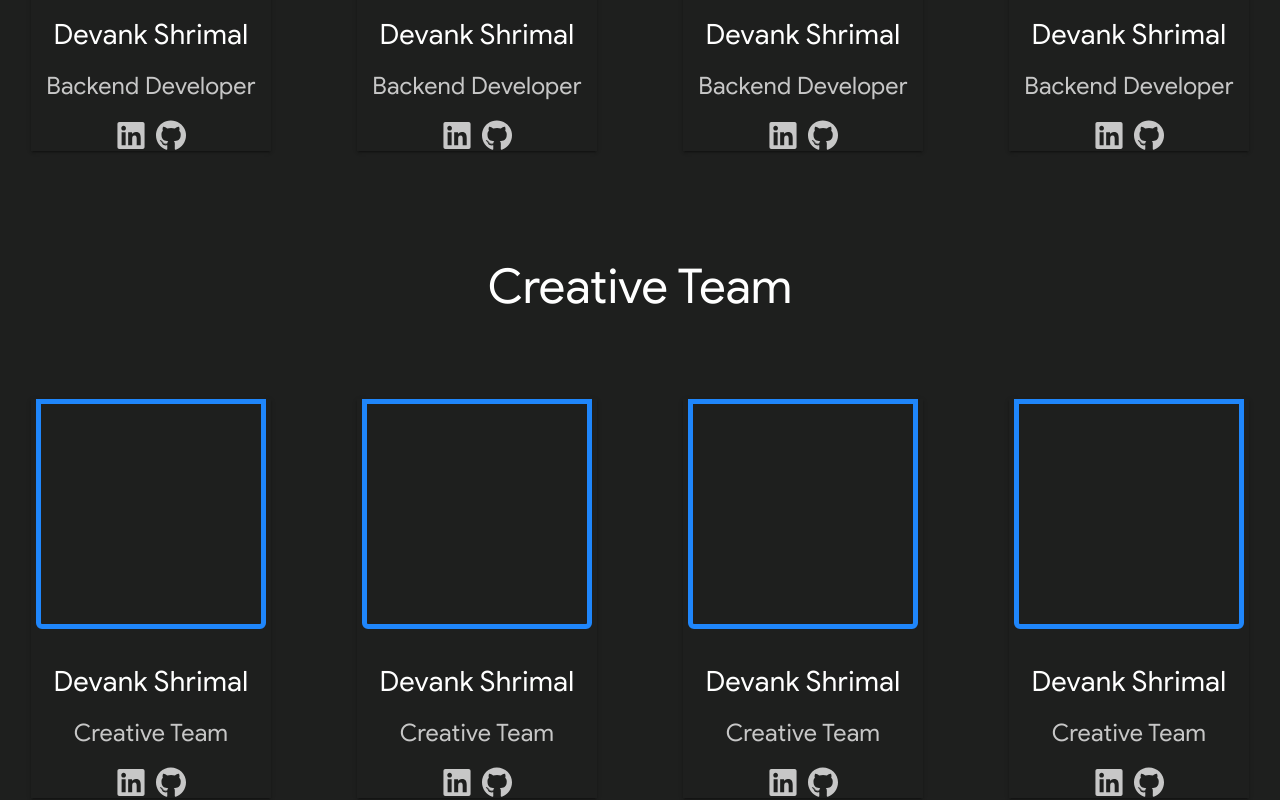
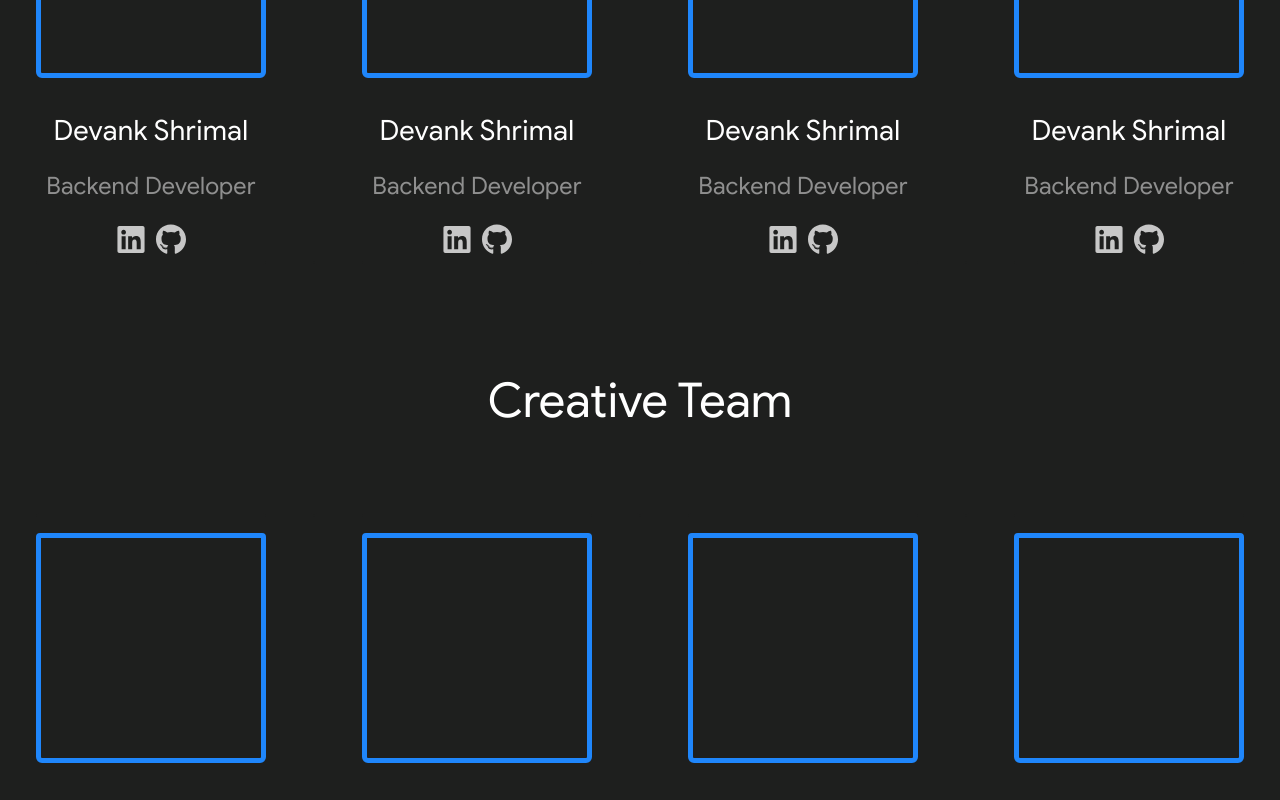
Before and after one commit to GDSC-BITSP/BITSClubs, a Vue app: page /developers in a window 1280 px wide. Shown: the part 1780-2580 px from the top of the page. Built offline with nearby package versions, Linux system fonts and the light colour scheme; what vue-js-modal would draw is missing.

Commit message:
dev page + footer, mobile view update

```diff
--- a/src/components/Card.vue
+++ b/src/components/Card.vue
@@ -1,17 +1,17 @@
 <template>
-    <v-card class="d-flex justify-space-around" color="#1E1F1E" flat tile>
-        <v-card class="mx-auto" color="#1E1F1E">
+    <v-card flat class="d-flex justify-space-around" color="#1E1F1E">
+        <v-card flat class="mx-auto dev-card" color="#1E1F1E">
             <v-img :src="require(`@/assets/images/${imgName}`)" class="dev-img justify-center mx-auto"></v-img>
 
             <v-card-title class="dev-name mx-auto mt-5 justify-center">
                 {{ name }}
             </v-card-title>
 
-            <v-card-subtitle class="dev-post mx-auto my-1 px-0">
+            <v-card-subtitle class="dev-post justify-center mx-auto my-2 px-0">
                 {{ post }}
             </v-card-subtitle>
 
-            <div class="d-flex justify-center">
+            <div class="d-flex justify-center social-logo">
                 <div class="px-1">
                     <a :href="linkedinurl">
                         <svg xmlns="http://www.w3.org/2000/svg" viewBox="0 0 448 512" class="socials">
@@ -69,6 +69,7 @@ export default {
 
     width: 230px;
     height: 230px;
+    margin-top: 20px !important;
 
     /* background: url(.jpg); */
     border: 5px solid #1F86FB;
@@ -83,7 +84,7 @@ export default {
 }
 
 .dev-name {
-    width: 240px;
+    /* width: 240px; */
     /* height: 34px; */
 
     font-family: "Google-Sans";
@@ -94,6 +95,7 @@ export default {
     /* identical to box height, or 121% */
 
     text-align: center;
+    margin: auto;
 
     color: #FFFFFF;
 
@@ -105,7 +107,7 @@ export default {
 }
 
 .dev-post {
-    width: 240px;
+    /* width: 240px; */
     /* height: 28px; */
 
     font-family: "Google-Sans";
@@ -116,14 +118,20 @@ export default {
     /* identical to box height, or 117% */
 
     text-align: center;
+    margin: auto;
+    justify-content: center;
 
-    color: #C7C7C7 !important;
+    color: #8F8F8F !important;
 
     /* Inside auto layout */
 
     flex: none;
     order: 0;
     flex-grow: 1;
+}
+
+.social-logo{
+    padding-bottom: 10px;
 }
 
 .socials {
@@ -156,6 +164,7 @@ path#svg:hover {
     .dev-img {
         width: 96px;
         height: 96px;
+        padding-top: 20px !important;
     }
 
     .dev-name {
@@ -163,6 +172,7 @@ path#svg:hover {
         font-weight: 400;
         font-size: 20px;
         line-height: 25px;
+        padding-bottom: 25px;
     }
 
     .dev-post {
@@ -170,6 +180,17 @@ path#svg:hover {
         font-weight: 400;
         font-size: 20px;
         line-height: 25px;
+        padding-bottom: 30px;
+    }
+
+    .dev-card{
+        width: 195px;
+        background-color: #232323 !important;
+        border-radius: 12px !important;
+    }
+
+    .social-logo{
+        padding-bottom: 20px;
     }
 }
 </style>
--- a/src/components/Footer.vue
+++ b/src/components/Footer.vue
@@ -1,12 +1,12 @@
 <template>
-  <v-footer padless class="">
-    <v-card flat tile color="#222F37" width="100%" height="330px" class="mx-auto">
+  <v-footer padless>
+    <v-card flat tile color="#222F37" width="100%" height="330px" class="mx-auto footer-card">
       <v-card-text>
         <div class="footer-dev pt-12">Developers</div>
       </v-card-text>
       <div class="pt-12 pb-3">
         <!-- <v-img class="gdsc-logo mx-auto" src="https://svgshare.com/i/nPe.svg"></v-img> -->
-        <svg width="575" height="36" viewBox="0 0 575 36" fill="none" xmlns="http://www.w3.org/2000/svg">
+        <svg class="logo" width="575" height="36" viewBox="0 0 575 36" fill="none" xmlns="http://www.w3.org/2000/svg">
           <path
             d="M90.0984 26.6922C88.1499 25.6157 86.5365 24.0486 85.4283 22.1559C84.3022 20.2026 83.7109 18.0013 83.7109 15.7627C83.7109 13.524 84.3022 11.3228 85.4283 9.36946C86.5365 7.47678 88.1499 5.9096 90.0984 4.83316C92.0624 3.73473 94.2923 3.16473 96.5584 3.18189C98.3153 3.17397 100.057 3.49338 101.69 4.12281C103.209 4.69389 104.568 5.60557 105.655 6.78352L103.544 8.83359C102.735 7.8763 101.692 7.13085 100.51 6.66513C99.2548 6.15483 97.9063 5.89625 96.5456 5.90492C94.8409 5.90395 93.1652 6.33341 91.6829 7.15116C90.1721 7.96763 88.9156 9.16442 88.0456 10.6157C87.1494 12.1983 86.6794 13.9752 86.6794 15.7814C86.6794 17.5876 87.1494 19.3645 88.0456 20.947C88.9156 22.3983 90.1721 23.5951 91.6829 24.4116C93.5712 25.5036 95.7836 25.9446 97.962 25.663C100.14 25.3814 102.157 24.3937 103.686 22.86C104.31 22.19 104.803 21.415 105.142 20.5732C105.512 19.6357 105.729 18.6474 105.783 17.6445H96.629V14.99H108.542C108.652 15.5655 108.71 16.1493 108.715 16.7347C108.716 18.2048 108.471 19.6653 107.99 21.0592C107.514 22.442 106.72 23.7013 105.668 24.7418C103.333 27.1429 100.296 28.3434 96.5584 28.3434C94.2923 28.3606 92.0624 27.7906 90.0984 26.6922Z"
             fill="#D9D9D9" />
@@ -148,32 +148,9 @@ export default {
   flex-grow: 0;
 }
 
-.home-footer {
-  background-color: #222f37;
-
-
-  padding-top: 60px;
-  padding-bottom: 40px;
-}
-
-.home-footer-1 {
-  font-size: 2rem;
-  margin-bottom: 60px;
-  font-weight: 500;
-  color: #FFF;
-  text-decoration: none;
-}
-
-.home-footer-2 {
-  font-size: 1.5rem;
-  color: #FFFFFF;
-  margin-top: 100px;
-  font-weight: 0;
-}
-
 .footer-bits {
-  width: 575px;
-  height: 34px;
+  /* width: 575px; */
+  /* height: 34px; */
 
   font-family: 'Google-Sans';
   font-style: normal;
@@ -194,4 +171,34 @@ export default {
   align-self: stretch;
   flex-grow: 0;
 }
+
+@media(max-width: 650px) {
+
+.footer-card{
+  height: 280px !important;
+}
+
+  .footer-dev {
+    font-weight: 700;
+    font-size: 24px;
+    line-height: 31px;
+  }
+
+  .footer-bits {
+    font-weight: 400;
+    font-size: 16px;
+    line-height: 34px;
+    /* padding-bottom: 20px; */
+  }
+
+  .gdsc-logo{
+    /* width: 300px; */
+    height: 30px;
+  }
+
+  .logo{
+    height: 34px;
+    width: 300px;
+  }
+}
 </style>
--- a/src/views/Developers.vue
+++ b/src/views/Developers.vue
@@ -2,11 +2,11 @@
   <v-app>
     <v-main>
 
-      <div class="bg-color">
+      <div class="dev-page">
         <div class="post-title mx-auto">Frontend Developers</div>
 
         <v-row class="d-flex justify-space-around">
-          <v-col class="mb-15 bg-color" lg="3" v-for="dev in data[0]" :key="dev.no">
+          <v-col class="mb-15" lg="3" v-for="dev in data[0]" :key="dev.no">
             <Card :imgName="dev.img" :name="dev.name" :post="dev.post" :linkedinurl="dev.linkedin"
               :githuburl="dev.github" />
           </v-col>
@@ -14,8 +14,8 @@
 
         <div class="post-title mx-auto mb-6">Backend Developers</div>
 
-        <v-row class="d-flex justify-space-around bg-color">
-          <v-col class="mb-6 bg-color" lg="3" v-for="dev in data[1]" :key="dev.no">
+        <v-row class="d-flex justify-space-around">
+          <v-col class="mb-6" lg="3" v-for="dev in data[1]" :key="dev.no">
             <Card :imgName="dev.img" :name="dev.name" :post="dev.post" :linkedinurl="dev.linkedin"
               :githuburl="dev.github" />
           </v-col>
@@ -23,8 +23,8 @@
 
         <div class="post-title mx-auto">Creative Team</div>
 
-        <v-row class="d-flex justify-space-around bg-color">
-          <v-col class="mb-6 bg-color" lg="3" v-for="dev in data[2]" :key="dev.no">
+        <v-row class="d-flex justify-space-around">
+          <v-col class="mb-6" lg="3" v-for="dev in data[2]" :key="dev.no">
             <Card :imgName="dev.img" :name="dev.name" :post="dev.post" :linkedinurl="dev.linkedin"
               :githuburl="dev.github" />
           </v-col>
@@ -80,8 +80,9 @@ export default {
 
 
 
-.bg-color {
+.dev-page {
   background-color: #1E1F1E !important;
+  padding-bottom: 100px;
 }
 
 .post-title {
@@ -99,8 +100,13 @@ export default {
 }
 
 @media(max-width: 650px) {
+  .post-title {
+    font-weight: 700;
+    font-size: 28px;
+    line-height: 36px;
 
+    padding-left: 20px;
+    padding-right: 20px;
+  }
 }
-
-
 </style>
```
